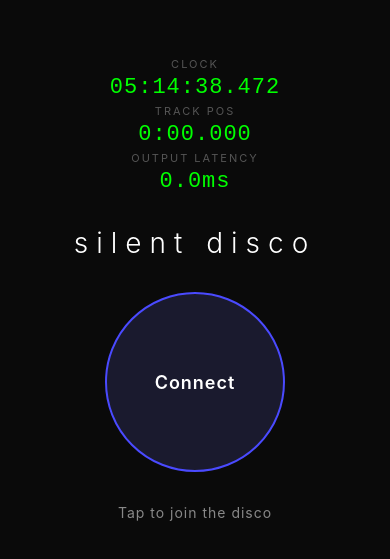
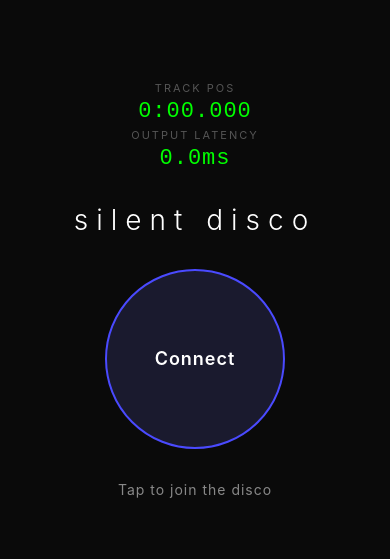
Before and after one commit to emunsing/silentdisco, a React Native app in the folder app/: screen / in a window 390 px wide. Shown: the part 133-692 px from the top of the page. Built offline with nearby package versions, Linux system fonts and the light colour scheme.

Commit message:
Remove clock; working well

```diff
--- a/app/App.tsx
+++ b/app/App.tsx
@@ -13,19 +13,10 @@ import { getOutputLatencyMs } from "./modules/audio-latency";
 
 type AppState = "idle" | "loading" | "syncing" | "playing" | "error";
 
-function formatClock(ms: number): string {
-  const d = new Date(ms);
-  const h = d.getHours().toString().padStart(2, "0");
-  const m = d.getMinutes().toString().padStart(2, "0");
-  const s = d.getSeconds().toString().padStart(2, "0");
-  const mil = d.getMilliseconds().toString().padStart(3, "0");
-  return `${h}:${m}:${s}.${mil}`;
-}
-
 function formatPosition(ms: number): string {
   const totalSec = Math.floor(ms / 1000);
-  const min = Math.floor(totalSec / 60);
-  const sec = (totalSec % 60).toString().padStart(2, "0");
+  const min = Math.floor(totalSec / 10);
+  const sec = (totalSec % 10).toString().padStart(2, "0");
   const mil = (ms % 1000).toString().padStart(3, "0");
   return `${min}:${sec}.${mil}`;
 }
@@ -36,7 +27,6 @@ export default function App() {
   const soundRef = useRef<Audio.Sound | null>(null);
   const trackDurationMsRef = useRef(0);
   const loopStartMsRef = useRef(0);
-  const [nowMs, setNowMs] = useState(() => Date.now());
   const [positionMs, setPositionMs] = useState(0);
   const [latencyMs, setLatencyMs] = useState(0);
   const outputLatencyRef = useRef(0);
@@ -58,12 +48,6 @@ export default function App() {
     // On first read, always set it
     outputLatencyRef.current = getOutputLatencyMs();
     const id = setInterval(poll, 2000);
-    return () => clearInterval(id);
-  }, []);
-
-  // Live clock — update every 16ms (~60fps)
-  useEffect(() => {
-    const id = setInterval(() => setNowMs(Date.now()), 16);
     return () => clearInterval(id);
   }, []);
 
@@ -203,8 +187,6 @@ export default function App() {
       <StatusBar barStyle="light-content" />
 
       <View style={styles.debugPanel}>
-        <Text style={styles.debugLabel}>clock</Text>
-        <Text style={styles.debugValue}>{formatClock(nowMs)}</Text>
         <Text style={styles.debugLabel}>track pos</Text>
         <Text style={styles.debugValue}>{formatPosition(positionMs)}</Text>
         <Text style={styles.debugLabel}>output latency</Text>
```
